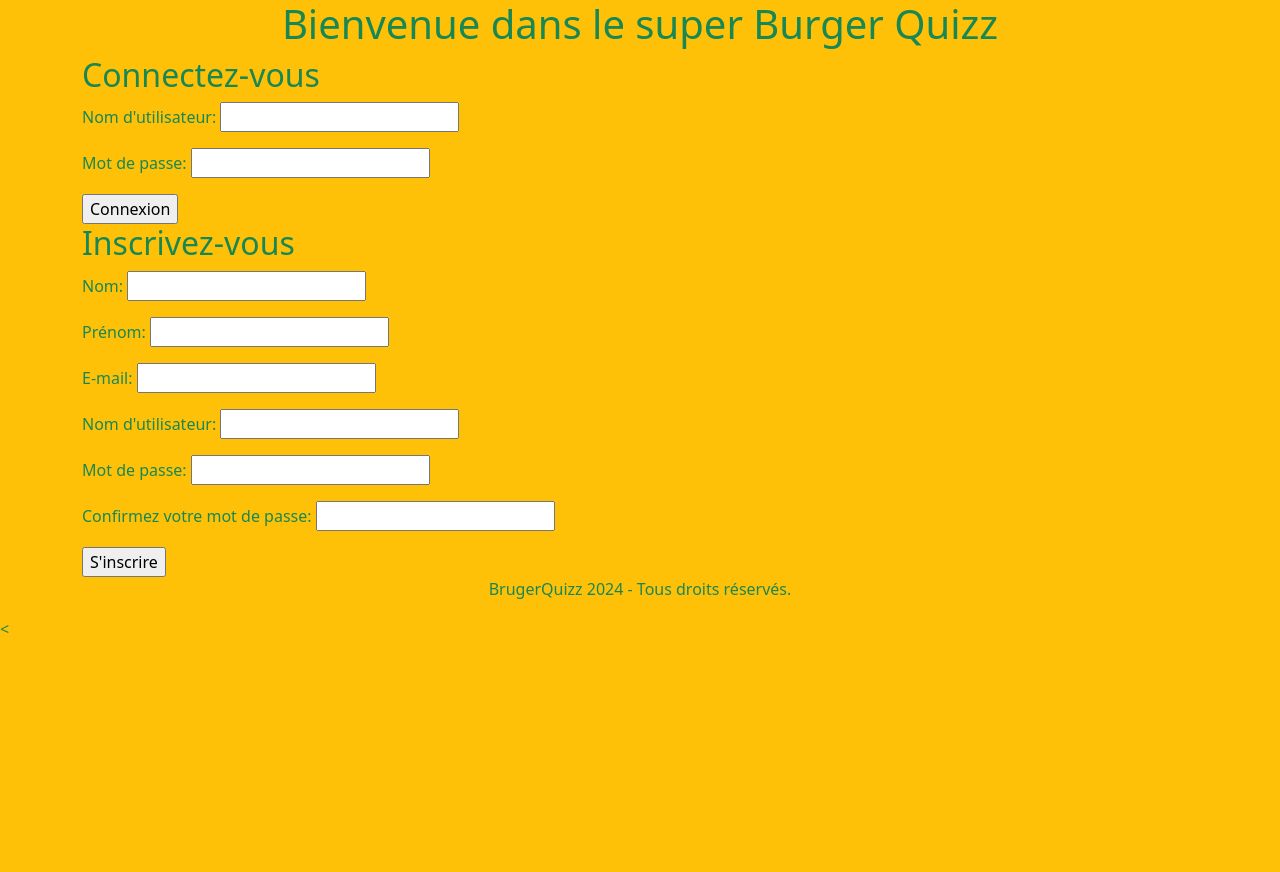
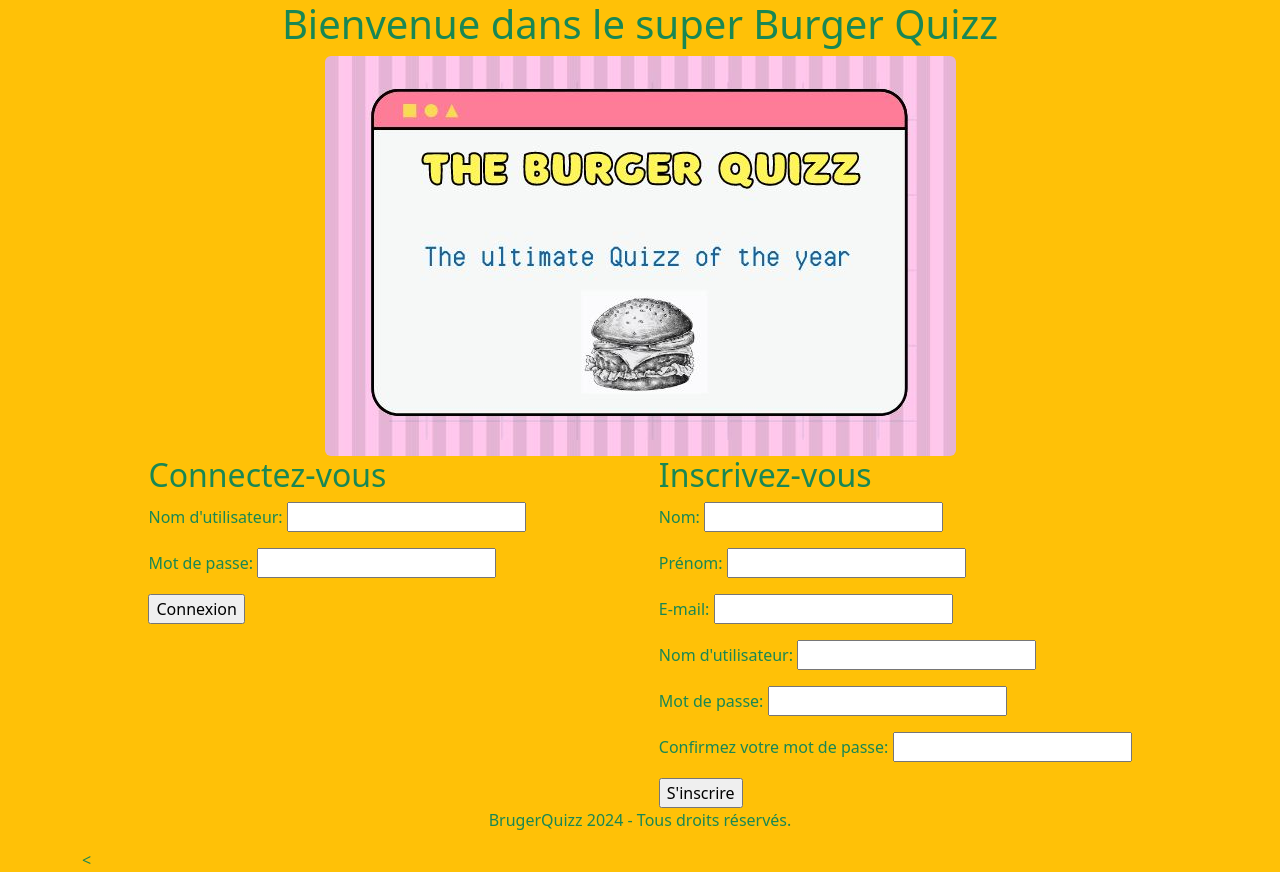
Before and after one commit to BaptisteBrasseur/BurgerQuiz, a PHP site: page /Accueil.php in a window 1280 px wide. Before the commit the page ends 633 px from the top, so only its background shows below. Run offline with PHP 8.4, Linux system fonts and the light colour scheme.

Commit message:
Style page aaccueil début;

```diff
--- /dev/null
+++ b/Style/style.css
@@ -0,0 +1,6 @@
+.alignementformulaires
+{
+    display: flex;
+    flex-direction: row;
+    justify-content: space-around;
+}
--- a/Views/Accueil.php
+++ b/Views/Accueil.php
@@ -4,7 +4,7 @@
     <meta charset="UTF-8">
     <meta name="viewport" content="width=device-width, initial-scale=1.0">
     <title>Accueil-Burger Quizz </title>
-    <link rel="stylesheet" href="../Styles/accueil.css">
+    <link rel="stylesheet" href="../Style/style.css">
 
     <link href="https://cdn.jsdelivr.net/npm/bootstrap@5.3.2/dist/css/bootstrap.min.css" rel="stylesheet" integrity="sha384-T3c6CoIi6uLrA9TneNEoa7RxnatzjcDSCmG1MXxSR1GAsXEV/Dwwykc2MPK8M2HN" crossorigin="anonymous">
 
@@ -29,10 +29,17 @@ include "../Includes/header.php";
      dnaissance: birth
      nom utilisateur: username
      mot de passe : password-->
+    <div class="row">
+        <div class="col-12 text-center">
+            <img src="../images/imageaccueil.jpg" alt="" class="img-fluid rounded" >
+        </div>
+    </div>
 
-    <h2> Connectez-vous </h2>
+    <div class="alignementformulaires">
 
 
+        <div class="formconnection">
+            <h2> Connectez-vous </h2>
             <form method="post" action="">
 
                 <p>
@@ -45,8 +52,10 @@ include "../Includes/header.php";
                 </p>
                 <input type="submit"  value="Connexion">
             </form>
+            </div>
 
-    <h2> Inscrivez-vous </h2>
+
+<div class="formregister"> <h2> Inscrivez-vous</h2>
     <form method="post" action="">
 
 
@@ -79,10 +88,12 @@ include "../Includes/header.php";
         </p>
         <input type="submit"  value="S'inscrire">
     </form>
+</div>
 
 
 
 </div>
+
 
 
 
```
Also changed, not shown: images/imageaccueil.jpg (added). Lines whose indentation alone changed are shown as unchanged.
